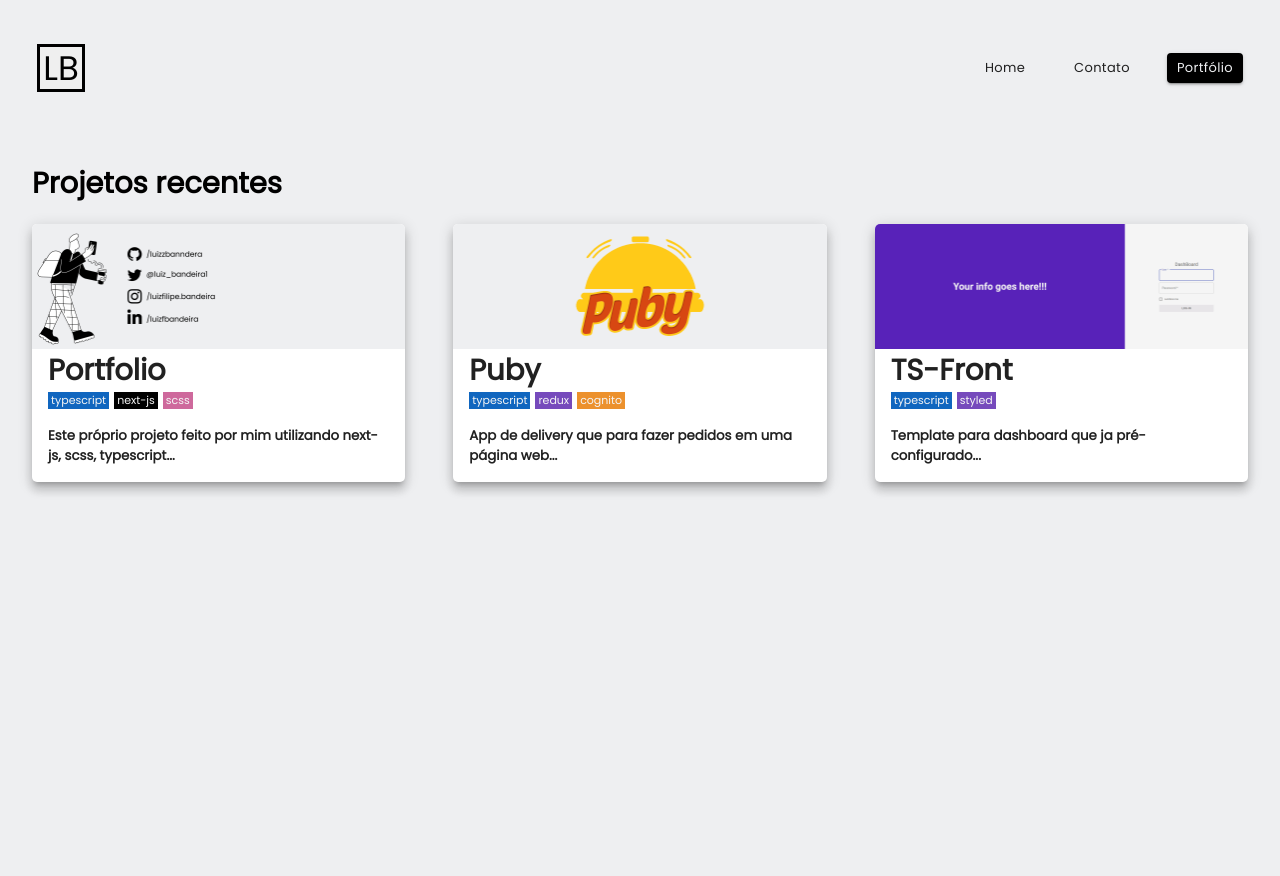
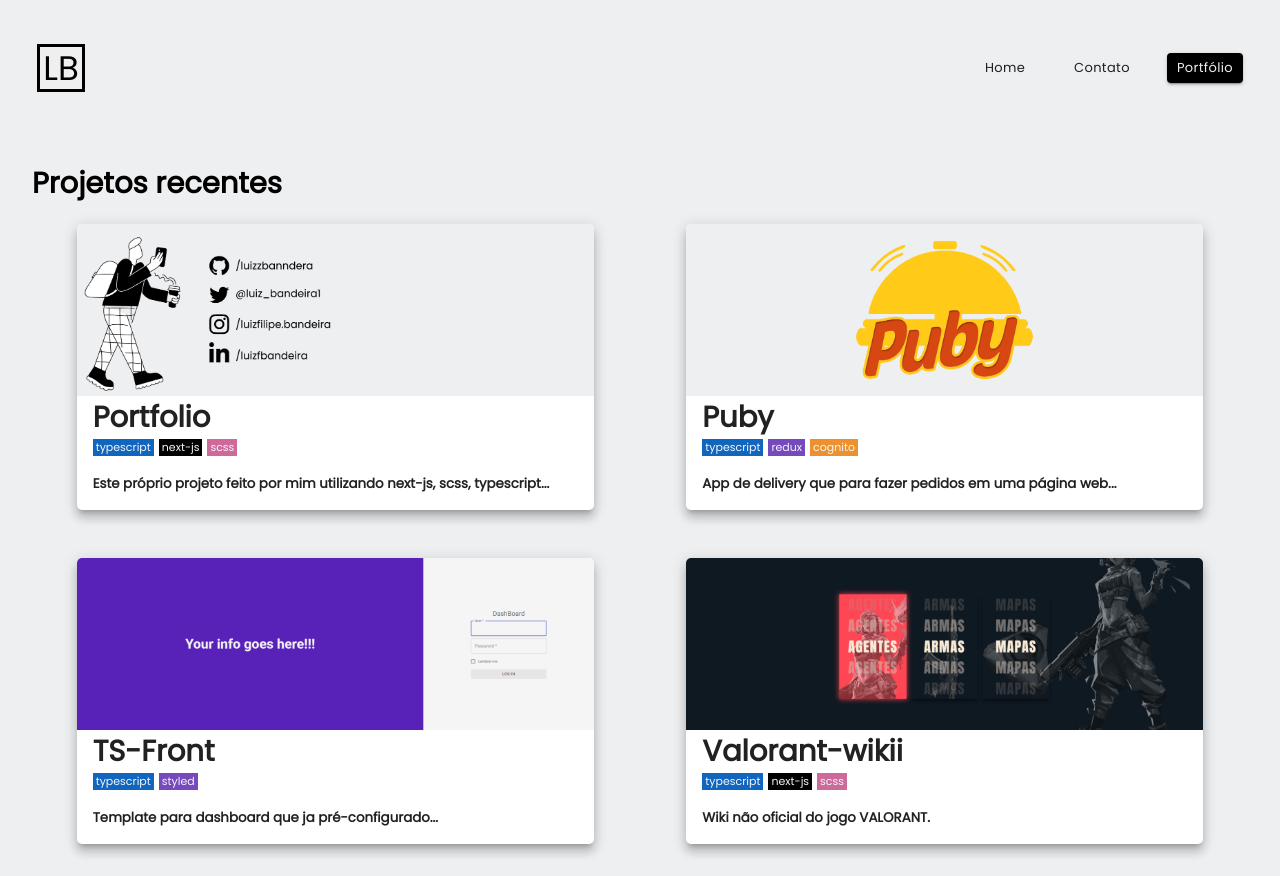
Before and after one commit to LuizzBanndera/next-portfolio, a Next.js app: page /portfolio in a window 1280 px wide. Before the commit the page ends 800 px from the top, so only its background shows below. Built offline with nearby package versions, Linux system fonts and the light colour scheme.

Commit message:
feat: added new project to portfolio

```diff
--- a/src/pages/home/index.tsx
+++ b/src/pages/home/index.tsx
@@ -44,7 +44,7 @@
                   width={socialSize}
                   height={socialSize}
                 />
-                <a href="https://github.com/luizzbanndera">/luizzbanndera</a>
+                <a href="https://github.com/luizzbanndera">/luizfbalves</a>
               </li>
               <li className="animate__animated animate__slideInLeft">
                 <Image
@@ -53,7 +53,7 @@
                   width={socialSize}
                   height={socialSize}
                 />
-                <a href="https://twitter.com/luiz_bandeira1">@luiz_bandeira1</a>
+                <a href="https://twitter.com/luiz_bandeira1">@luizfbalves</a>
               </li>
               <li className="animate__animated animate__slideInLeft">
                 <Image
--- a/src/pages/portfolio/index.tsx
+++ b/src/pages/portfolio/index.tsx
@@ -12,6 +12,7 @@
 import Portfolio from '../../../public/images/portfolio.png'
 import Puby from '../../../public/images/puby.png'
 import TsFrontSvg from '../../../public/images/tsfront.png'
+import ValorantWikii from '../../../public/images/valorantwikii.png'
 
 export default function Contact() {
   const ctx = useAppContext()
@@ -19,6 +20,7 @@
   const [portfolio, setPortfolio] = useState(false)
   const [puby, setPuby] = useState(false)
   const [tsfront, setTsFront] = useState(false)
+  const [valorantWiki, setValorantWiki] = useState(false)
 
   useEffect(() => {
     if (ctx.modal.isOpen === false) {
@@ -68,7 +70,11 @@
                     {`Desenvolvi esse projeto no meu tempo livre, para estudar e
                      também ter minha própria página com algumas coisas que posso fazer.
                      Você pode verificar o repositório no github `}
-                    <a href="https://github.com/LuizzBanndera/next-portfolio">
+                    <a
+                      target="_blank"
+                      rel="noopener noreferrer"
+                      href="https://github.com/LuizzBanndera/next-portfolio"
+                    >
                       aqui.
                     </a>
                   </div>
@@ -176,7 +182,11 @@
                     {`A idéia era desenvolver um template simples para dashboard que ja vem pré-configurado para que você so precise
                 informar as rotas das paginas que criar e os icones que deseja para cada item do menu.
                 Utilizei typescript e styled-components para todos os elementos. Você pode verificar o repositório `}
-                    <a href="https://github.com/LuizzBanndera/ts-front">
+                    <a
+                      target="_blank"
+                      rel="noopener noreferrer"
+                      href="https://github.com/LuizzBanndera/ts-front"
+                    >
                       aqui.
                     </a>
                   </div>
@@ -194,6 +204,76 @@
                   </ul>
                 </>
               </Modal>
+              <Card
+                title="Valorant-wikii"
+                image={ValorantWikii}
+                onClick={() => setValorantWiki(true)}
+                description={`Wiki não oficial do jogo VALORANT.`}
+                tags={
+                  <>
+                    <Tags
+                      description="typescript"
+                      background="#1066bf"
+                      fontColor="whitesmoke"
+                    />
+                    <Tags
+                      description="next-js"
+                      background="#000000"
+                      fontColor="whitesmoke"
+                    />
+                    <Tags
+                      description="scss"
+                      background="hsl(330deg 51% 61%)"
+                      fontColor="whitesmoke"
+                    />
+                  </>
+                }
+              />
+              <Modal isOpen={valorantWiki}>
+                <>
+                  <h1 id={Styles.title}>Sobre o Valorant-wikii</h1>
+                  <div>
+                    {`valorant wiki foi feito em next e utiliza uma api-publica(não oficial) do
+                    jogo VALORANT para exibir detalhes de agentes, mapas, etc... github do projeto `}
+                    <a
+                      target="_blank"
+                      rel="noopener noreferrer"
+                      href="https://github.com/luizfbalves/valorant-wikii"
+                    >
+                      aqui.
+                    </a>
+                    {` wiki `}
+                    <a
+                      target="_blank"
+                      rel="noopener noreferrer"
+                      href="https://valorant-wikii.vercel.app/"
+                    >
+                      aqui.
+                    </a>
+                  </div>
+                  <h1>Tecnologias</h1>
+                  <ul>
+                    <li>
+                      <strong>Typescritpt: </strong>
+                      {`O projeto possui as práticas de tipagem mais utilizadas.`}
+                    </li>
+                    <br />
+                    <li>
+                      <strong>Next-js: </strong>
+                      {`Next-js é um dos frameworks mais populares para
+                       projetos SEO, usar next para um projeto de portfólio é essencial
+                       uma vez que esse tipo de página precisa ser facilmente indexada por
+                       mecanismos de pesquisa.`}
+                    </li>
+                    <br />
+                    <li>
+                      <strong>styled-components: </strong>
+                      {`styled-components utiliza template literals para estilizar componentes.
+                      Ele remove o mapeamento entre componentes e estilos.`}
+                    </li>
+                  </ul>
+                </>
+              </Modal>
             </div>
           </div>
         </div>
--- a/src/pages/portfolio/portfolio.module.scss
+++ b/src/pages/portfolio/portfolio.module.scss
@@ -15,6 +15,7 @@
     width: 100%;
     justify-content: space-evenly;
     flex-grow: 2;
+    flex-wrap: wrap;
   }
 
   h1 {
--- a/src/styles/globals.css
+++ b/src/styles/globals.css
@@ -5,6 +5,7 @@
   box-sizing: border-box;
   font-family: 'Poppins', sans-serif !important;
   -webkit-tap-highlight-color: transparent;
+  overflow-y: hidden;
 }
 
 * {
```
Also changed, not shown: public/images/valorantwikii.png (added).
